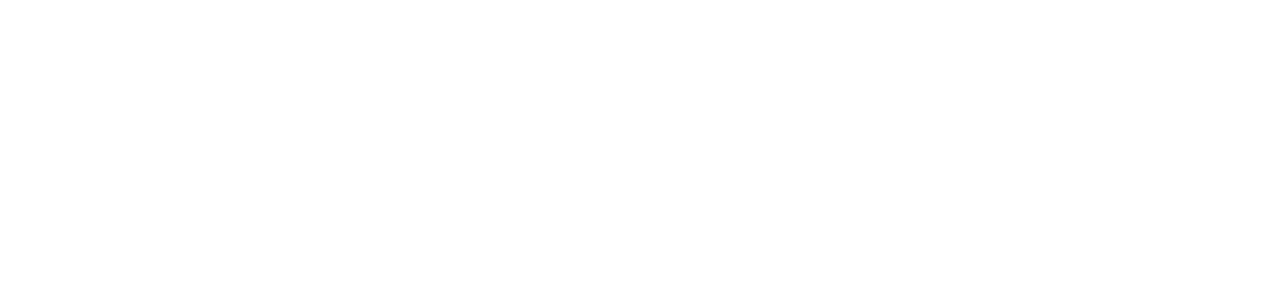
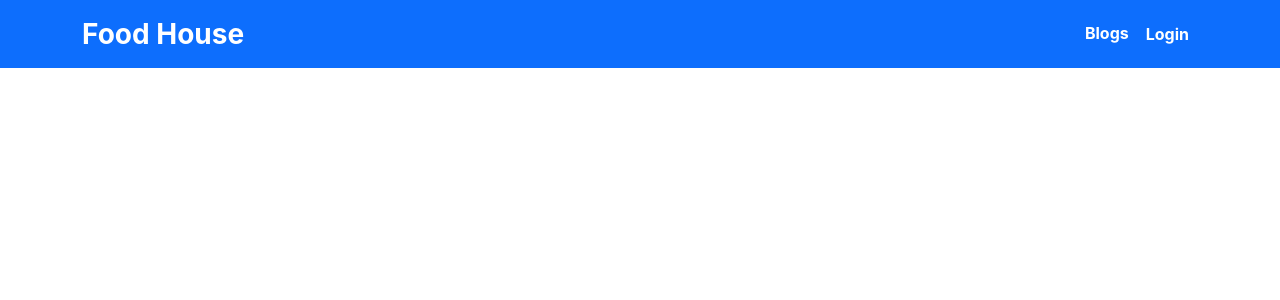
Before and after one commit to SenWan/warehouse-management-client, a React (Create React App) app: page /login in a window 1280 px wide. Before the commit this address had no page. Shown: the top 300 px of the page. Built offline with nearby package versions, Linux system fonts and the light colour scheme.

Commit message:
navbar added

```diff
--- a/src/App.js
+++ b/src/App.js
@@ -2,10 +2,12 @@
 import './App.css';
 import Blogs from './Pages/Blogs/Blogs';
 import Home from './Pages/Home/Home/Home';
+import Header from './Shared/Header/Header';
 
 function App() {
   return (
     <div>
+      <Header></Header>
       <Routes>
         <Route path='/' element={<Home></Home>}></Route>
         <Route path='/home' element={<Home></Home>}></Route>
--- /dev/null
+++ b/src/Shared/Header/Header.js
@@ -0,0 +1,28 @@
+import React from 'react';
+import { Container, Nav, Navbar } from 'react-bootstrap';
+import { Link } from 'react-router-dom';
+
+const Header = () => {
+    return (
+        <div>
+            <Navbar sticky='top' collapseOnSelect expand="lg" bg='primary' variant="dark">
+        <Container>
+            <Navbar.Brand className='text-white fw-bold fs-3' as={Link} to='/'>Food House</Navbar.Brand>
+            <Navbar.Toggle aria-controls="responsive-navbar-nav" />
+            <Navbar.Collapse id="responsive-navbar-nav">
+                <Nav className="me-auto">
+                </Nav>
+                <Nav>
+                <Nav.Link className='text-white fw-bold fs-6'>Blogs</Nav.Link>
+                <Nav.Link className='btn text-white fw-bold fs-6' eventKey={2} as={Link} to="login">
+                        Login
+                    </Nav.Link>
+                </Nav>
+            </Navbar.Collapse>
+        </Container>
+    </Navbar>
+        </div>
+    );
+};
+
+export default Header;
```
Also changed, not shown: src/Pages/Home/Banner/Banner.js (deleted, +0 -11 lines), public/banner/banner.jpg (deleted).
